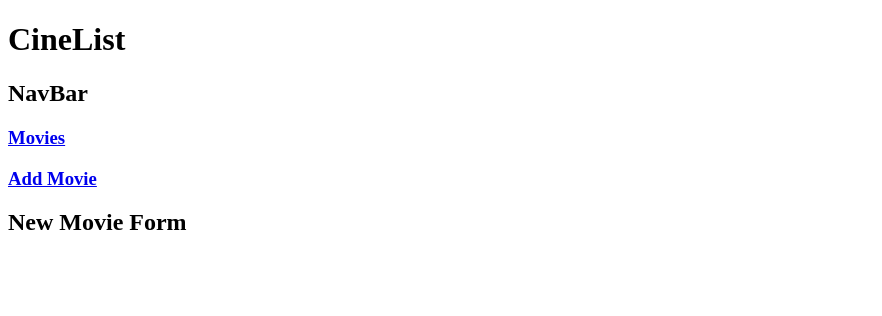
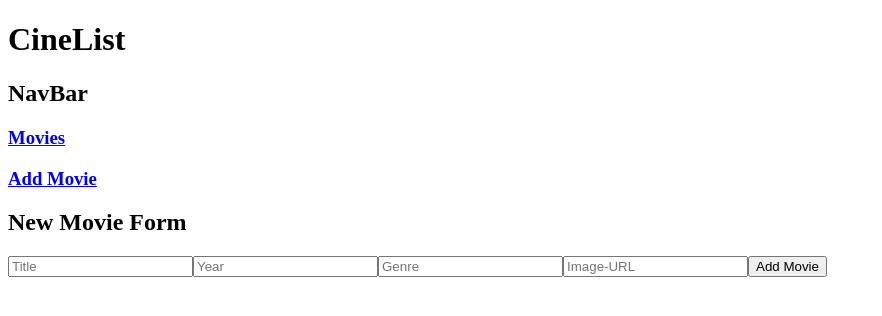
Before and after one commit to Mazkel/cinelist-frontend, a React (Create React App) app in the folder cineList-frontend/: page /movies/new in a window 1280 px wide. Shown: the top 316 px of the page, without its empty margins (0-882 px from the left). Built offline with nearby package versions, Linux system fonts and the light colour scheme; no server answers.

Commit message:
Add NewMovieForm with POST request and state update.

```diff
--- a/cineList-frontend/src/App.js
+++ b/cineList-frontend/src/App.js
@@ -16,6 +16,10 @@ function App() {
       });
   }, []);
 
+  function onAddMovie(newMovie) {
+    setMovies((prevMovies) => [...prevMovies, newMovie])
+  }
+
   return (
     <div>
       <h1>CineList</h1>
@@ -25,7 +29,7 @@ function App() {
       <Switch>
 
         <Route path="/movies/new">
-          <NewMovieForm />
+          <NewMovieForm onAddMovie={onAddMovie}/>
         </Route>
 
         <Route path="/movies/:id">
--- a/cineList-frontend/src/components/NewMovieForm.js
+++ b/cineList-frontend/src/components/NewMovieForm.js
@@ -1,10 +1,87 @@
+import { useState } from "react";
 
+function NewMovieForm({ onAddMovie }) {
 
-function NewMovieForm() {
+    const [formData, setFormData] = useState({
+        title: "",
+        year: "",
+        genre: "",
+        image: ""
+    });
+
+    function handleChange(e) {
+        const { name, value } = e.target;
+
+        setFormData({
+            ...formData,
+            [name]: value
+        });
+    }
+
+    function handleSubmit(e) {
+        e.preventDefault();
+
+        const movieToSend = {
+            ...formData,
+            year: Number(formData.year)
+        }
+
+        fetch('http://localhost:3001/movies', {
+            method: "POST",
+            headers: {
+                "Content-Type": "application/json",
+            },
+            body: JSON.stringify(movieToSend)
+        })
+            .then((r) => r.json())
+            .then((newMovie) => {
+                onAddMovie(newMovie);
+
+                setFormData({
+                    title: "",
+                    year: "",
+                    genre: "",
+                    image: ""
+                });
+            })
+    }
+
     return (
         <div>
             <h2>New Movie Form</h2>
+            <form onSubmit={handleSubmit}>
 
+                <input
+                    name="title"
+                    value={formData.title}
+                    placeholder="Title"
+                    type="text"
+                    onChange={handleChange}
+                />
+                <input
+                    name="year"
+                    value={formData.year}
+                    placeholder="Year"
+                    type="number"
+                    onChange={handleChange}
+                />
+                <input
+                    name="genre"
+                    value={formData.genre}
+                    placeholder="Genre"
+                    type="text"
+                    onChange={handleChange}
+                />
+                <input
+                    name="image"
+                    value={formData.image}
+                    placeholder="Image-URL"
+                    type="url"
+                    onChange={handleChange}
+                />
+
+                <button type="submit">Add Movie</button>
+            </form>
         </div>
     );
 }
```
Also changed, not shown: 1 other file (tests, documents, lock files or other folders).
